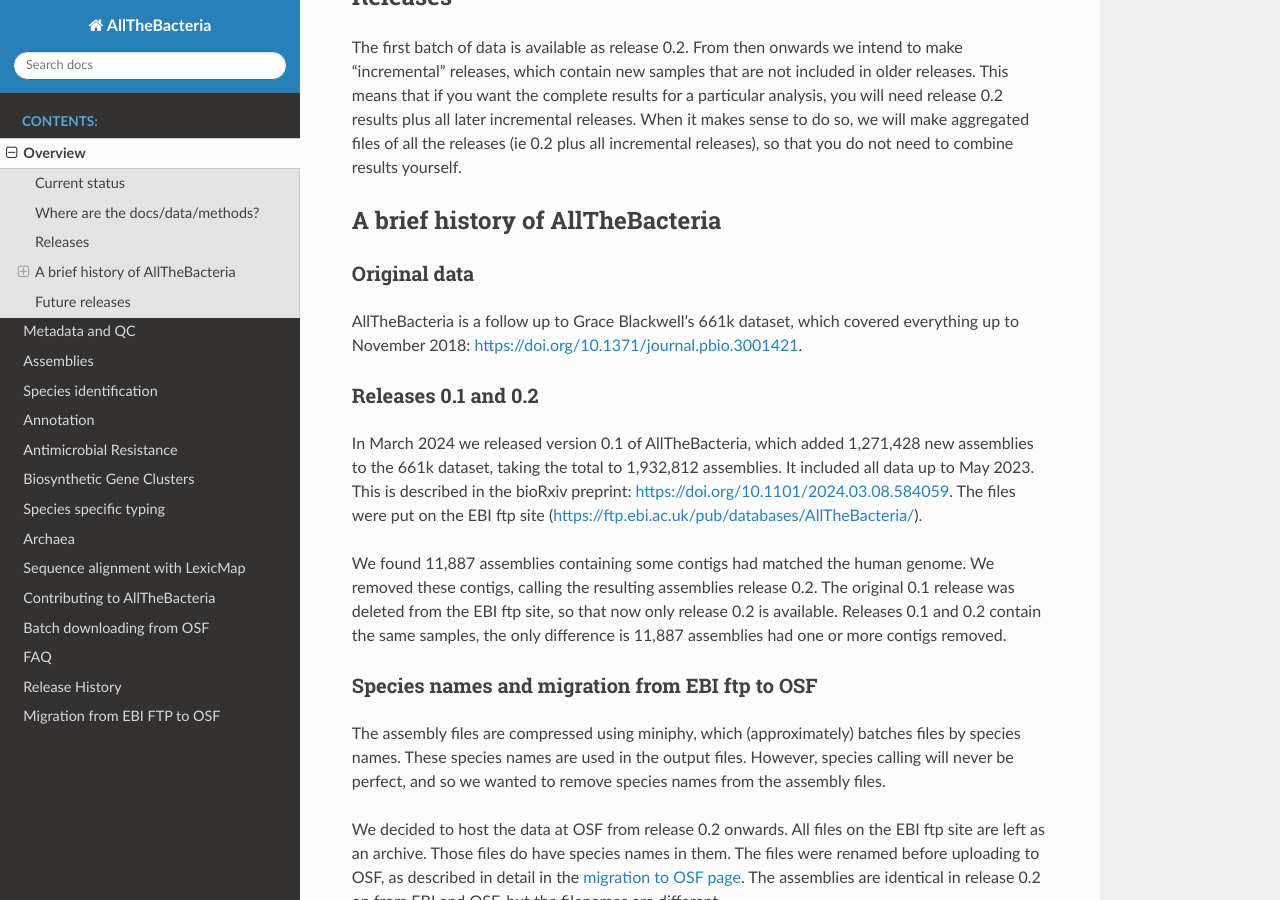
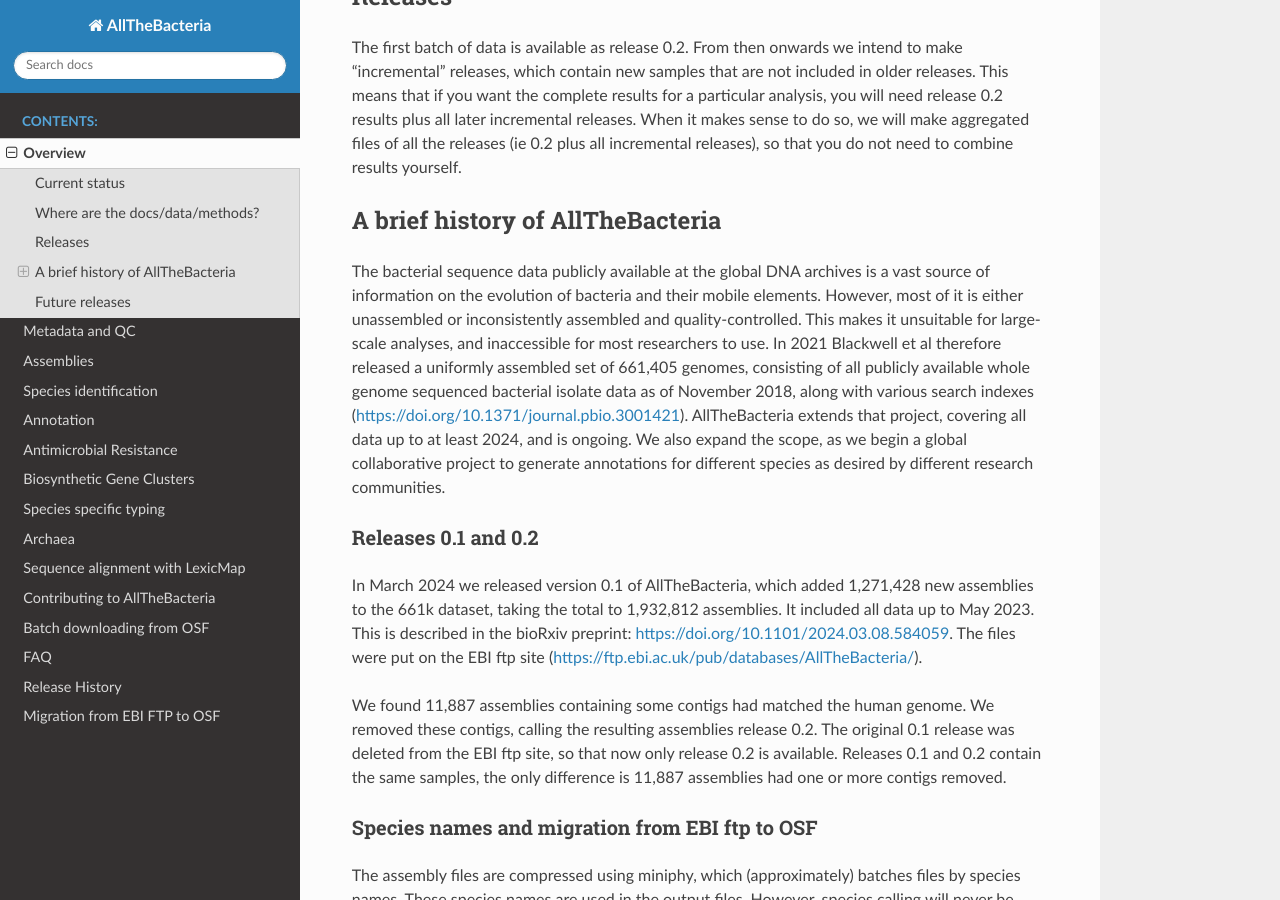
Before and after one commit to AllTheBacteria/AllTheBacteria, a Sphinx documentation site: the page built from docs/overview.rst, in a window 1280 px wide and 900 px high, scrolled down 916 px. Built offline with Sphinx 7.4.7 and the Read the Docs theme 3.1.0, drawn with Linux system fonts in a browser that asks for light colours.

Commit message:
add intro para to brief history section of docs

```diff
--- a/docs/overview.rst
+++ b/docs/overview.rst
@@ -55,11 +55,19 @@
 A brief history of AllTheBacteria
 ---------------------------------
 
-Original data
-~~~~~~~~~~~~~
-
-AllTheBacteria is a follow up to Grace Blackwell's 661k dataset, which
-covered everything up to November 2018: https://doi.org/10.1371/journal.pbio.3001421.
+The bacterial sequence data publicly available at the global DNA archives
+is a vast source of information on the evolution of bacteria and their
+mobile elements. However, most of it is either unassembled or
+inconsistently assembled and quality-controlled. This makes it unsuitable
+for large-scale analyses, and inaccessible for most researchers to use.
+In 2021 Blackwell et al therefore released a uniformly assembled set of
+661,405 genomes, consisting of all publicly available whole genome
+sequenced bacterial isolate data as of November 2018, along with various
+search indexes (https://doi.org/10.1371/journal.pbio.3001421).
+AllTheBacteria extends that project, covering all data up to at least
+2024, and is ongoing. We also expand the scope, as we begin a global
+collaborative project to generate annotations for different species
+as desired by different research communities.
 
 
 Releases 0.1 and 0.2
```
